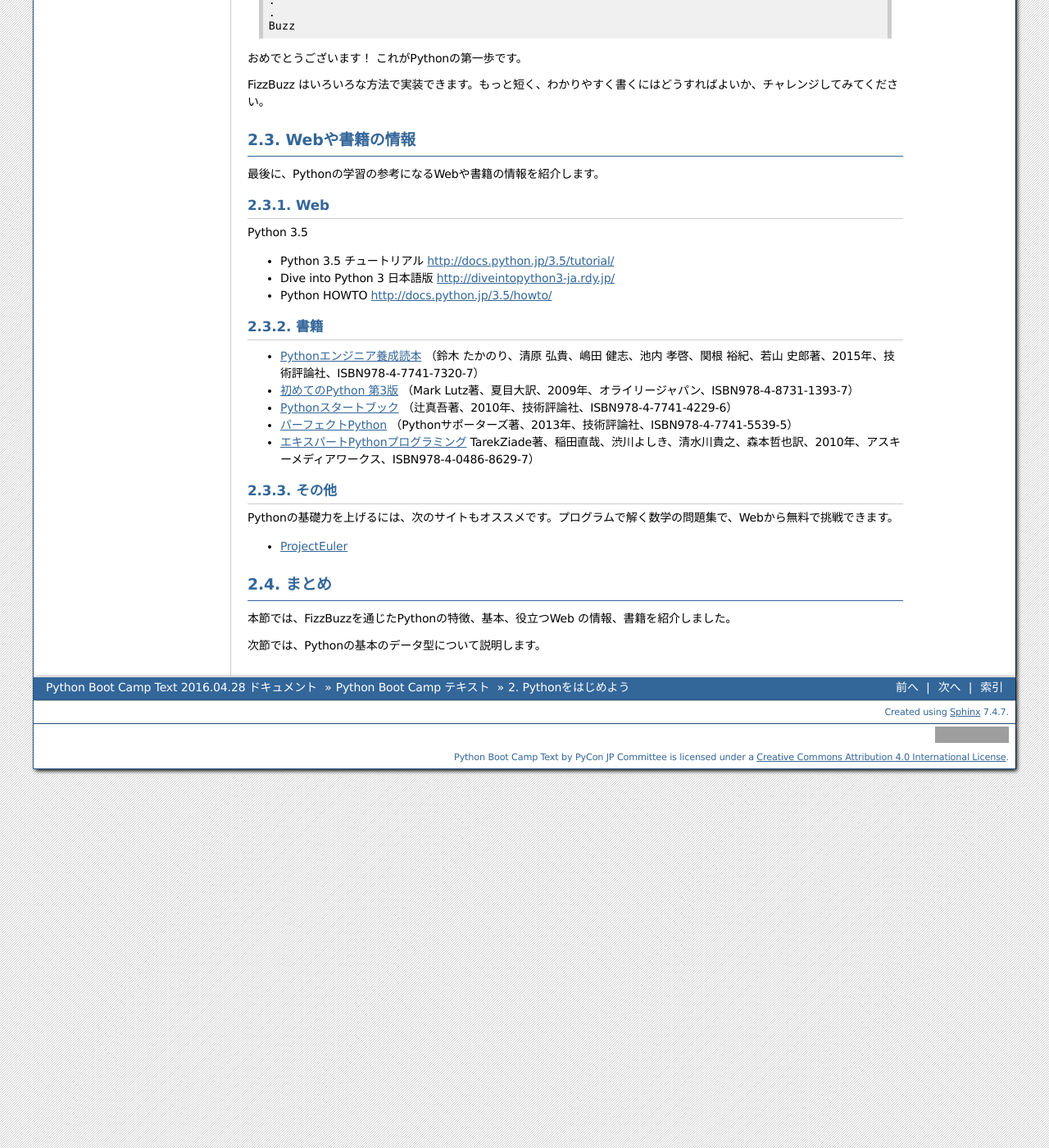
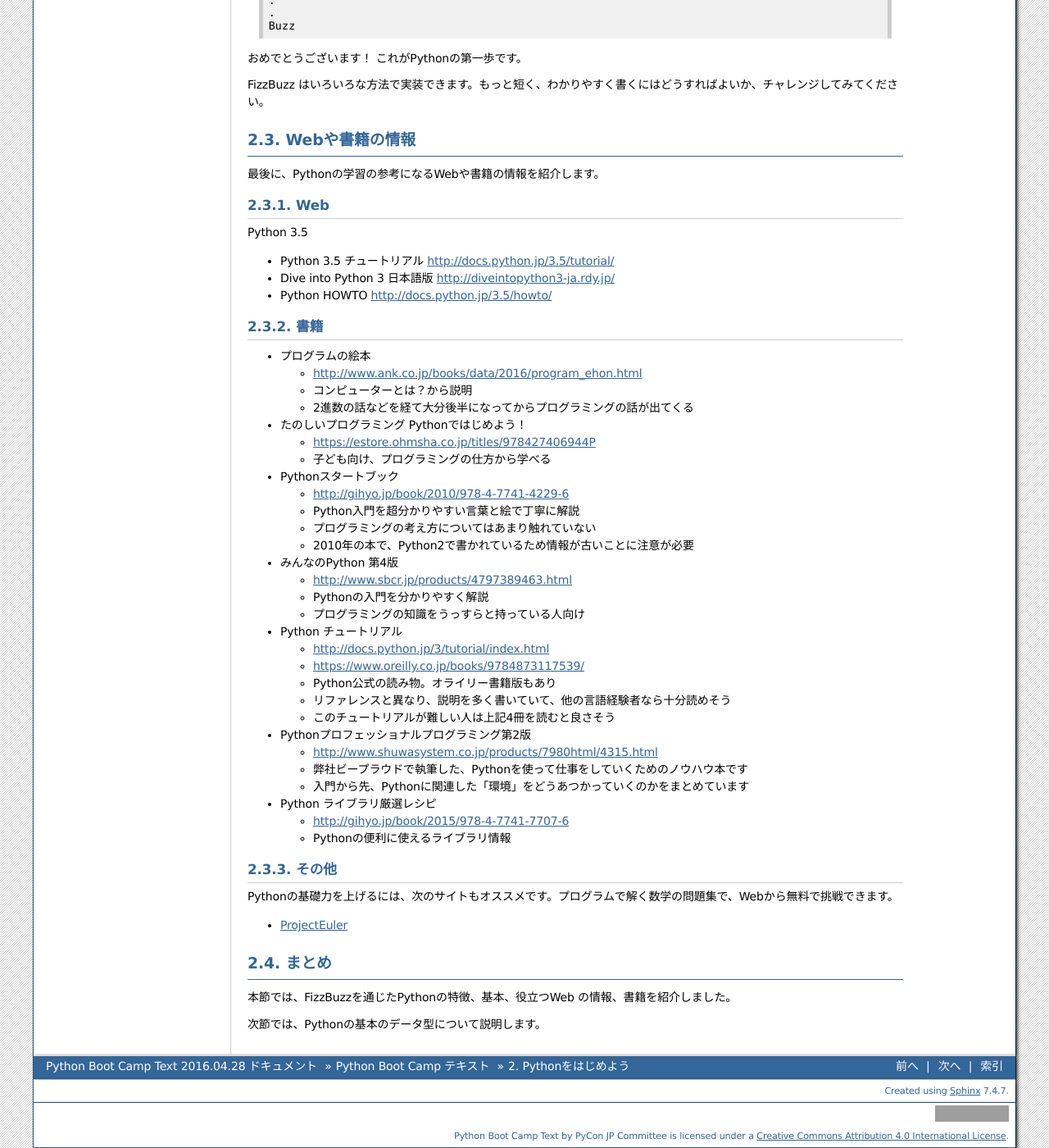
Before and after one commit to pyconjp/pycamp.pycon.jp, a Sphinx documentation site: the page built from source/textbook/2_intro.rst, in a window 1280 px wide and 1400 px high, scrolled down 6356 px. Shown: the whole window at 82% size. Built offline with Sphinx 7.4.7, drawn with Linux system fonts in a browser that asks for light colours; grey boxes are pictures that could not be loaded.

Commit message:
refs #77 書籍紹介を更新

```diff
--- a/source/textbook/2_intro.rst
+++ b/source/textbook/2_intro.rst
@@ -445,11 +445,48 @@ Python 3.5
 書籍
 --------
 
-- `Pythonエンジニア養成読本 <http://gihyo.jp/book/2015/978-4-7741-7320-7>`_ （鈴木 たかのり、清原 弘貴、嶋田 健志、池内 孝啓、関根 裕紀、若山 史郎著、2015年、技術評論社、ISBN978-4-7741-7320-7）
-- `初めてのPython 第3版 <https://www.oreilly.co.jp/books/9784873113937/>`_ （Mark Lutz著、夏目大訳、2009年、オライリージャパン、ISBN978-4-8731-1393-7）
-- `Pythonスタートブック <http://gihyo.jp/book/2010/978-4-7741-4229-6>`_ （辻真吾著、2010年、技術評論社、ISBN978-4-7741-4229-6）
-- `パーフェクトPython <http://gihyo.jp/book/2013/978-4-7741-5539-5>`_ （Pythonサポーターズ著、2013年、技術評論社、ISBN978-4-7741-5539-5）
-- `エキスパートPythonプログラミング <http://ascii.asciimw.jp/books/books/detail/978-4-04-868629-7.shtml>`_ TarekZiade著、稲田直哉、渋川よしき、清水川貴之、森本哲也訳、2010年、アスキーメディアワークス、ISBN978-4-0486-8629-7）
+* プログラムの絵本
+
+  * http://www.ank.co.jp/books/data/2016/program_ehon.html
+  * コンピューターとは？から説明
+  * 2進数の話などを経て大分後半になってからプログラミングの話が出てくる
+
+* たのしいプログラミング Pythonではじめよう！
+
+  * https://estore.ohmsha.co.jp/titles/978427406944P
+  * 子ども向け、プログラミングの仕方から学べる
+
+* Pythonスタートブック
+
+  * http://gihyo.jp/book/2010/978-4-7741-4229-6
+  * Python入門を超分かりやすい言葉と絵で丁寧に解説
+  * プログラミングの考え方についてはあまり触れていない
+  * 2010年の本で、Python2で書かれているため情報が古いことに注意が必要
+
+* みんなのPython 第4版
+
+  * http://www.sbcr.jp/products/4797389463.html
+  * Pythonの入門を分かりやすく解説
+  * プログラミングの知識をうっすらと持っている人向け
+
+* Python チュートリアル
+
+  * http://docs.python.jp/3/tutorial/index.html
+  * https://www.oreilly.co.jp/books/9784873117539/
+  * Python公式の読み物。オライリー書籍版もあり
+  * リファレンスと異なり、説明を多く書いていて、他の言語経験者なら十分読めそう
+  * このチュートリアルが難しい人は上記4冊を読むと良さそう
+
+* Pythonプロフェッショナルプログラミング第2版
+
+  * http://www.shuwasystem.co.jp/products/7980html/4315.html
+  * 弊社ビープラウドで執筆した、Pythonを使って仕事をしていくためのノウハウ本です
+  * 入門から先、Pythonに関連した「環境」をどうあつかっていくのかをまとめています
+
+* Python ライブラリ厳選レシピ
+
+  * http://gihyo.jp/book/2015/978-4-7741-7707-6
+  * Pythonの便利に使えるライブラリ情報
 
 その他
 ------
```
